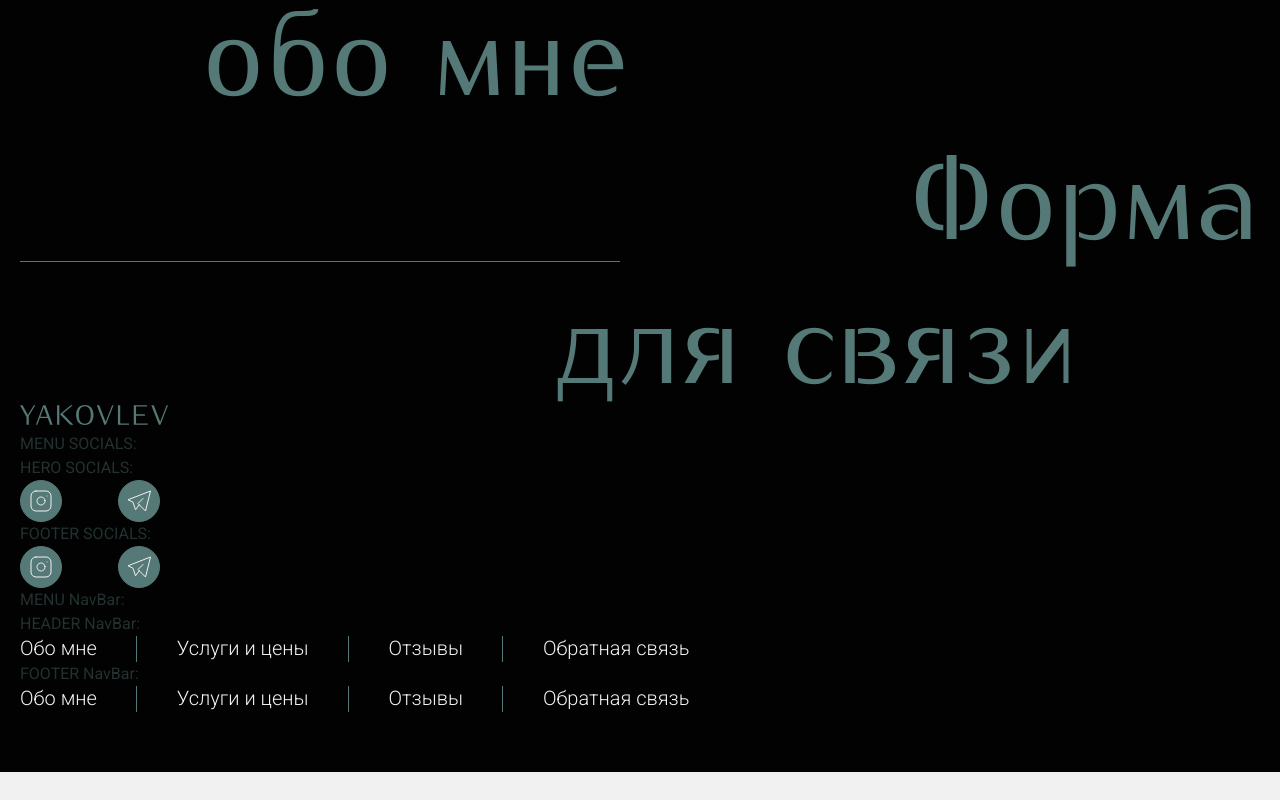
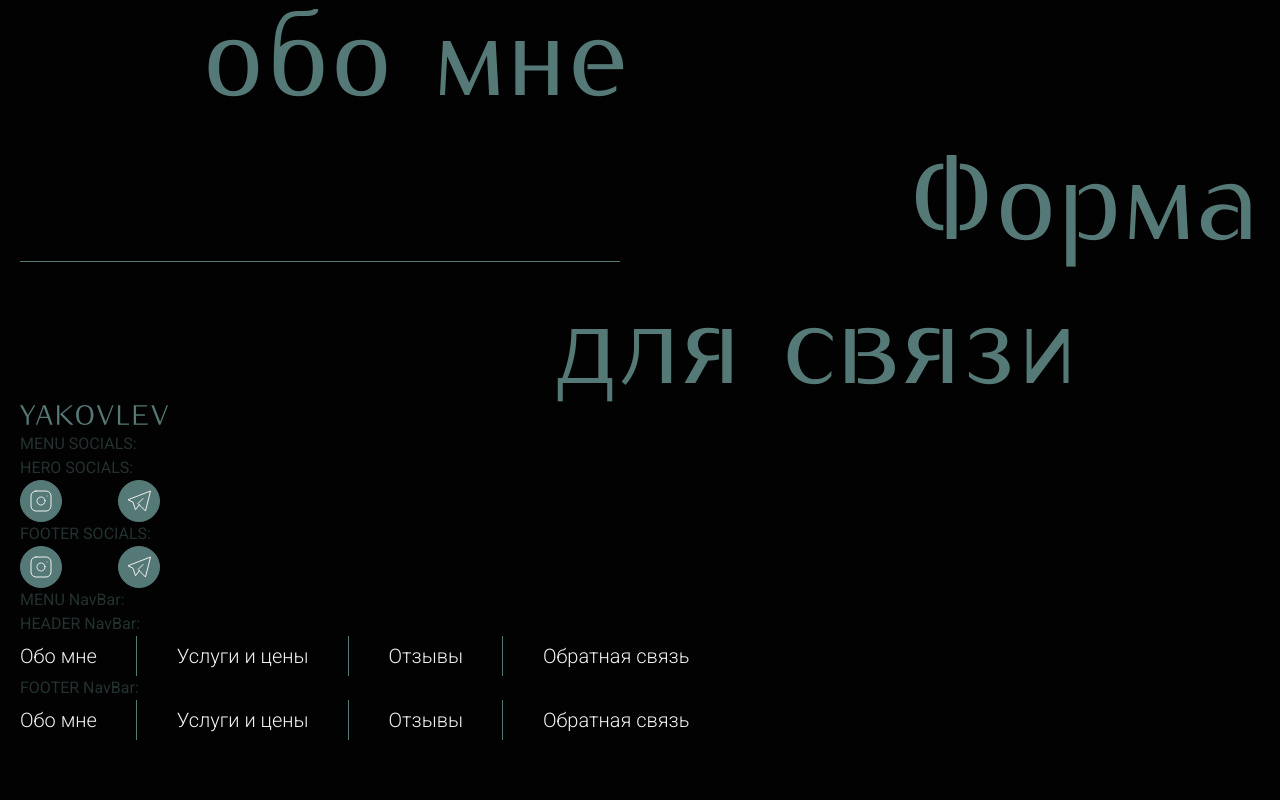
Before and after one commit to yakovlev-yevgen/yakovlev, a Next.js app: page / in a window 1280 px wide. Shown: the part 874-1674 px from the top of the page. Before the commit the page ends 1646 px from the top, so only its background shows below. Built offline with nearby package versions, Linux system fonts and the light colour scheme.

Commit message:
fix line height and add focuses

```diff
--- a/components/modules/NavBar/NavBar.tsx
+++ b/components/modules/NavBar/NavBar.tsx
@@ -19,9 +19,9 @@ export const NavBar: React.FC<NavBarProps> = ({
     <ul
       className={cn(
         'w-fit flex gap-10',
-        { 'hidden xl:flex xl:gap-20': section === 'header' },
+        { 'hidden xl:flex xl:gap-20 h-10': section === 'header' },
         {
-          'mx-auto flex-col md:flex-row md:gap-20 xl:mx-0':
+          'mx-auto flex-col md:flex-row md:gap-20 xl:mx-0 md:h-10':
             section === 'footer',
         },
         {
--- a/components/ui-kit/NavItem/NavItem.tsx
+++ b/components/ui-kit/NavItem/NavItem.tsx
@@ -25,7 +25,7 @@ export const NavItem: React.FC<NavItemProps> = ({
     <li
       className={cn(
         {
-          "md:after:content-[''] md:after:absolute md:relative md:after:bg-ui_accent md:after:w-[1px] md:after:h-full md:after:right-[-40px] md:after:last:hidden":
+          "md:after:content-[''] md:after:absolute md:relative md:after:bg-ui_accent md:after:w-[1px] md:after:h-full md:after:right-[-40px] md:after:top-0 md:after:last:hidden":
             withLines === true,
         },
         { 'text-center': textAlignCenter },
@@ -39,7 +39,7 @@ export const NavItem: React.FC<NavItemProps> = ({
         duration={500}
         to={href}
         href={`#${href}`}
-        className="text-ui_light text-ui_light_16 md:text-ui_light_20 whitespace-nowrap text"
+        className="text-ui_light hover:text-ui_accent focus:text-ui_accent transition-colors duration-[250] text-ui_light_16 md:text-ui_light_20 whitespace-nowrap text h-full w-fit flex items-center"
       >
         {title}
       </LinkScroll>
```
